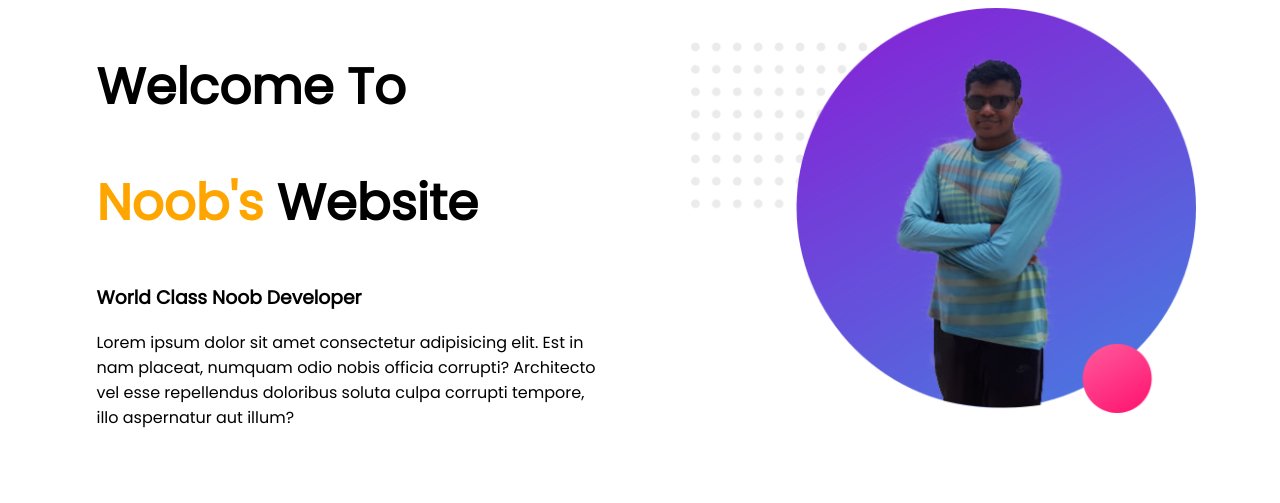
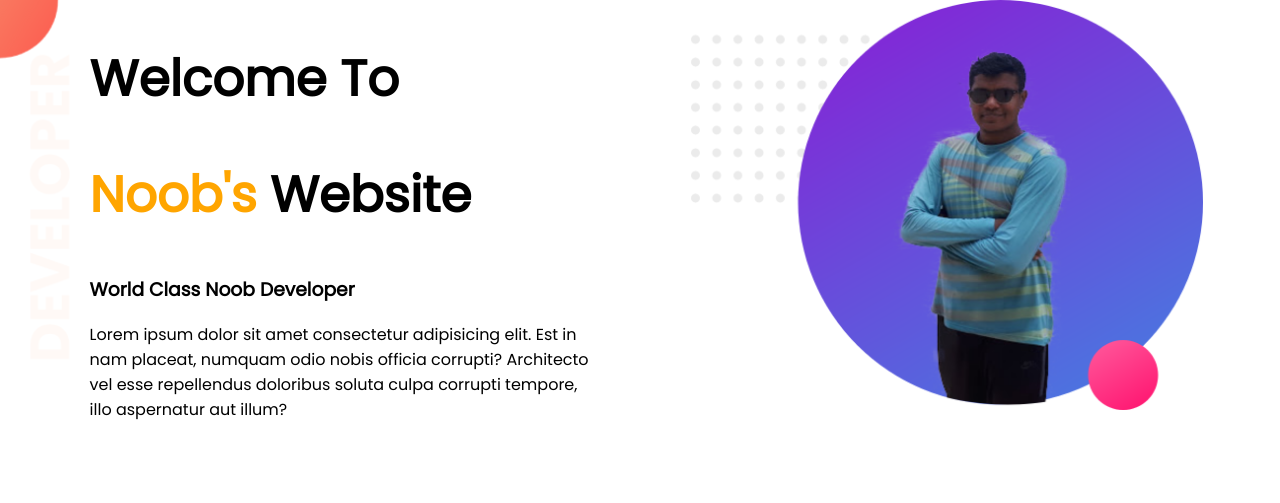
Before and after one commit to shahinnoob/web-portfolio, a plain HTML site: page index.html in a window 1280 px wide. Drawn offline with Linux system fonts and the light colour scheme.

Commit message:
added bg

```diff
--- a/index.html
+++ b/index.html
@@ -9,7 +9,7 @@
     <link rel="stylesheet" href="style.css">
 </head>
 <body>
-    <Section>
+    <Section class="top-banner">
        <div class="half-width">
             <h1>Welcome To</h1>
             <h1><span class="name-highlight">Noob's</span>  Website</h1>
@@ -17,7 +17,7 @@
             <p>Lorem ipsum dolor sit amet consectetur adipisicing elit. Est in nam placeat, numquam odio nobis officia corrupti? Architecto vel esse repellendus doloribus soluta culpa corrupti tempore, illo aspernatur aut illum?</p>
        </div>
        <div class="half-width">
-           <img src="images/noob.png" alt="">
+        <img src="images/noob.png" alt="">
        </div>
     </Section>
 </body>
--- a/style.css
+++ b/style.css
@@ -1,4 +1,5 @@
 body{
+    margin: 0;
     font-family: 'Poppins', sans-serif;
 }
 h1{
@@ -16,3 +17,10 @@ h1{
 .half-width img{
     width: 100%;
 }
+.top-banner{
+    background-image: url(images/top-banner.png);
+    background-repeat: no-repeat;
+}
+section{
+    height: 500px;
+}
```
